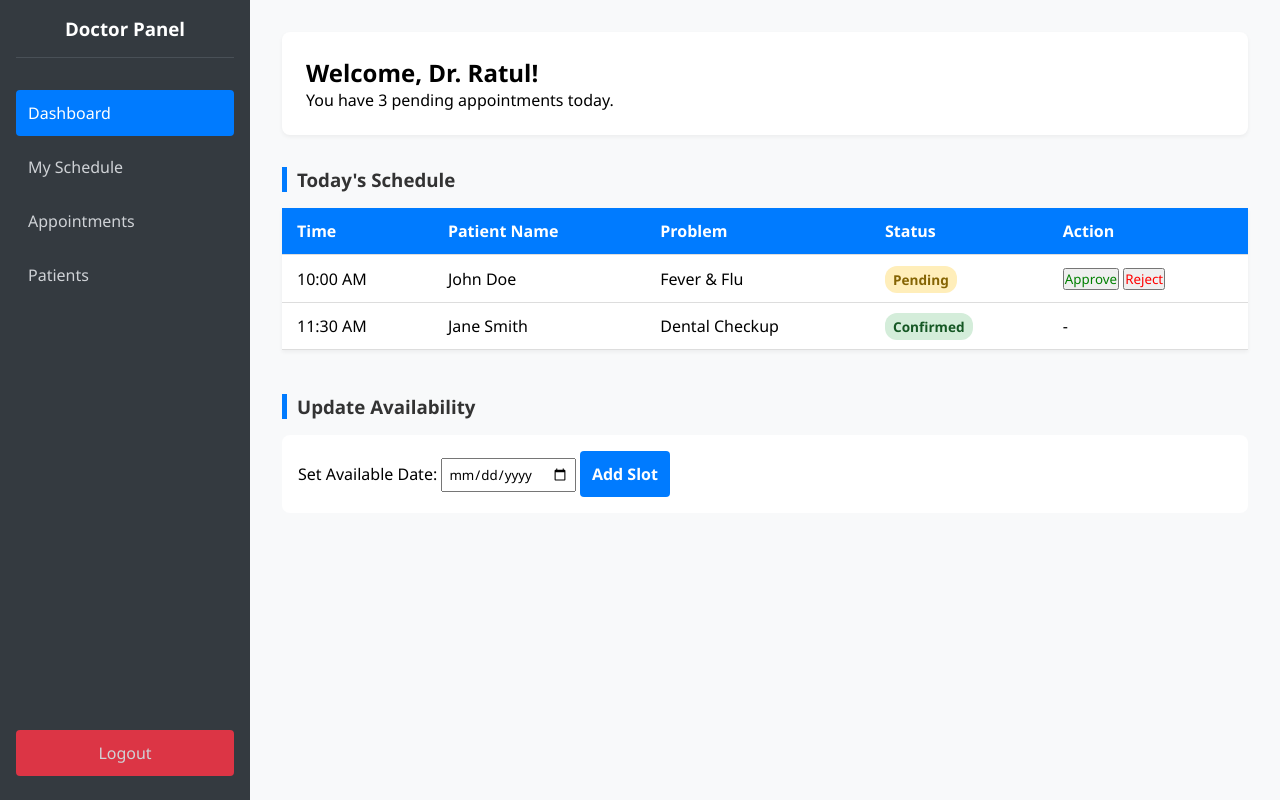
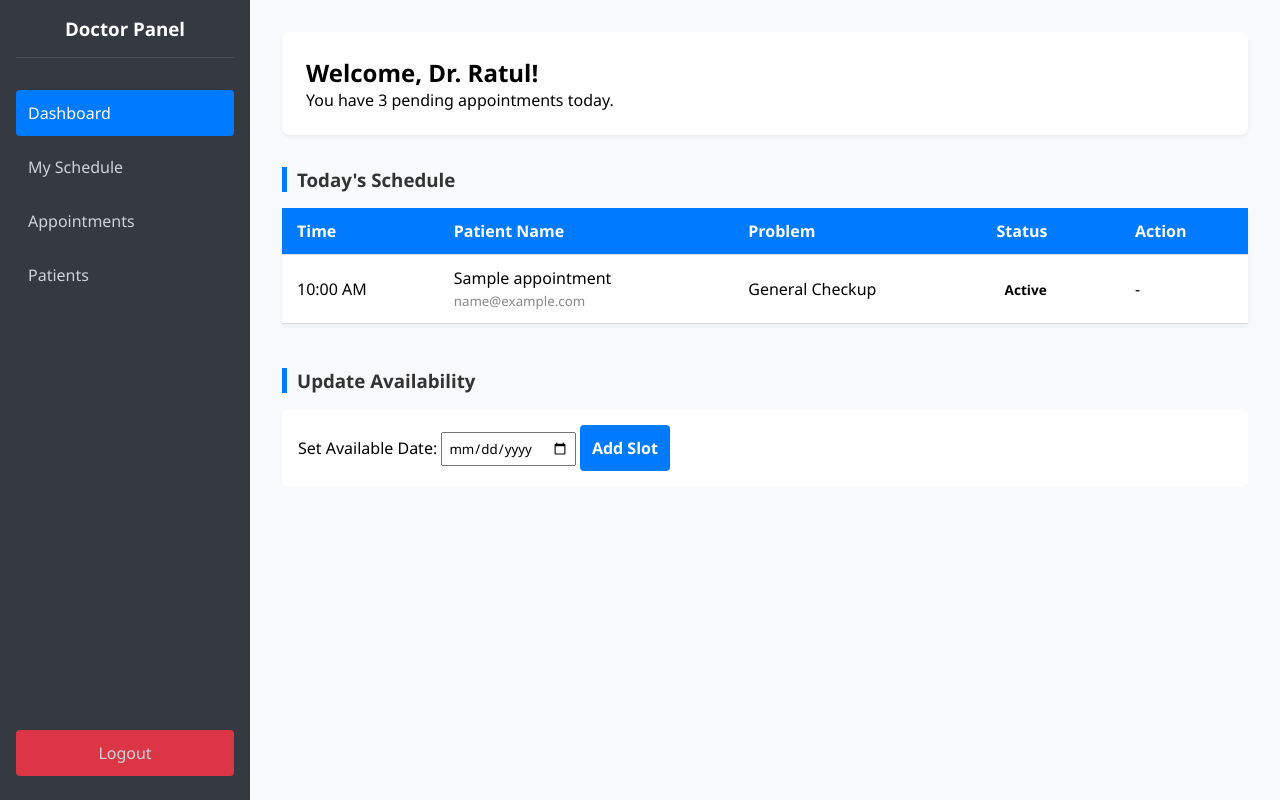
Before and after one commit to rafidabrar47/appointment-scheduler, a PHP site: template views/doctor_dashboard.php in a window 1280 px wide. Run offline with PHP 8.4, Linux system fonts and the light colour scheme; the template is opened without the code that fills it: most values are stand-ins (such as "Sample title", 1, 10 or a date in 2020).

Commit message:
connect realtime  doctor dashboard to database (T-07)

```diff
--- a/views/doctor_dashboard.php
+++ b/views/doctor_dashboard.php
@@ -35,23 +35,34 @@
                     </tr>
                 </thead>
                 <tbody>
-                    <tr>
-                        <td>10:00 AM</td>
-                        <td>John Doe</td>
-                        <td>Fever & Flu</td>
-                        <td><span class="status-badge status-pending">Pending</span></td>
-                        <td>
-                            <button style="color:green;">Approve</button>
-                            <button style="color:red;">Reject</button>
-                        </td>
-                    </tr>
-                    <tr>
-                        <td>11:30 AM</td>
-                        <td>Jane Smith</td>
-                        <td>Dental Checkup</td>
-                        <td><span class="status-badge status-confirmed">Confirmed</span></td>
-                        <td>-</td>
-                    </tr>
+                    <?php if (count($appointments) > 0): ?>
+                        <?php foreach ($appointments as $appt): ?>
+                            <tr>
+                                <td><?php echo date("h:i A", strtotime($appt['appointment_time'])); ?></td>
+                                <td>
+                                    <?php echo htmlspecialchars($appt['patient_name']); ?>
+                                    <br>
+                                    <small style="color:#888;"><?php echo htmlspecialchars($appt['patient_email']); ?></small>
+                                </td>
+                                <td>General Checkup</td> <td>
+                                    <?php
+                                        $statusClass = 'status-' . $appt['status'];
+                                        echo "<span class='status-badge $statusClass'>" . ucfirst($appt['status']) . "</span>";
+                                    ?>
+                                </td>
+                                <td>
+                                    <?php if ($appt['status'] == 'pending'): ?>
+                                        <a href="index.php?action=update_status&id=<?php echo $appt['appointment_id']; ?>&status=confirmed" style="color:green; font-weight:bold; margin-right:10px;">Approve</a>
+                                        <a href="index.php?action=update_status&id=<?php echo $appt['appointment_id']; ?>&status=rejected" style="color:red; font-weight:bold;">Reject</a>
+                                    <?php else: ?>
+                                        -
+                                    <?php endif; ?>
+                                </td>
+                            </tr>
+                        <?php endforeach; ?>
+                    <?php else: ?>
+                        <tr><td colspan="5" style="text-align:center;">No appointments found.</td></tr>
+                    <?php endif; ?>
                 </tbody>
             </table>
 
```
Also changed, not shown: index.php (+6 -1 lines), models/Appointment.php (added, +36 -0 lines).
